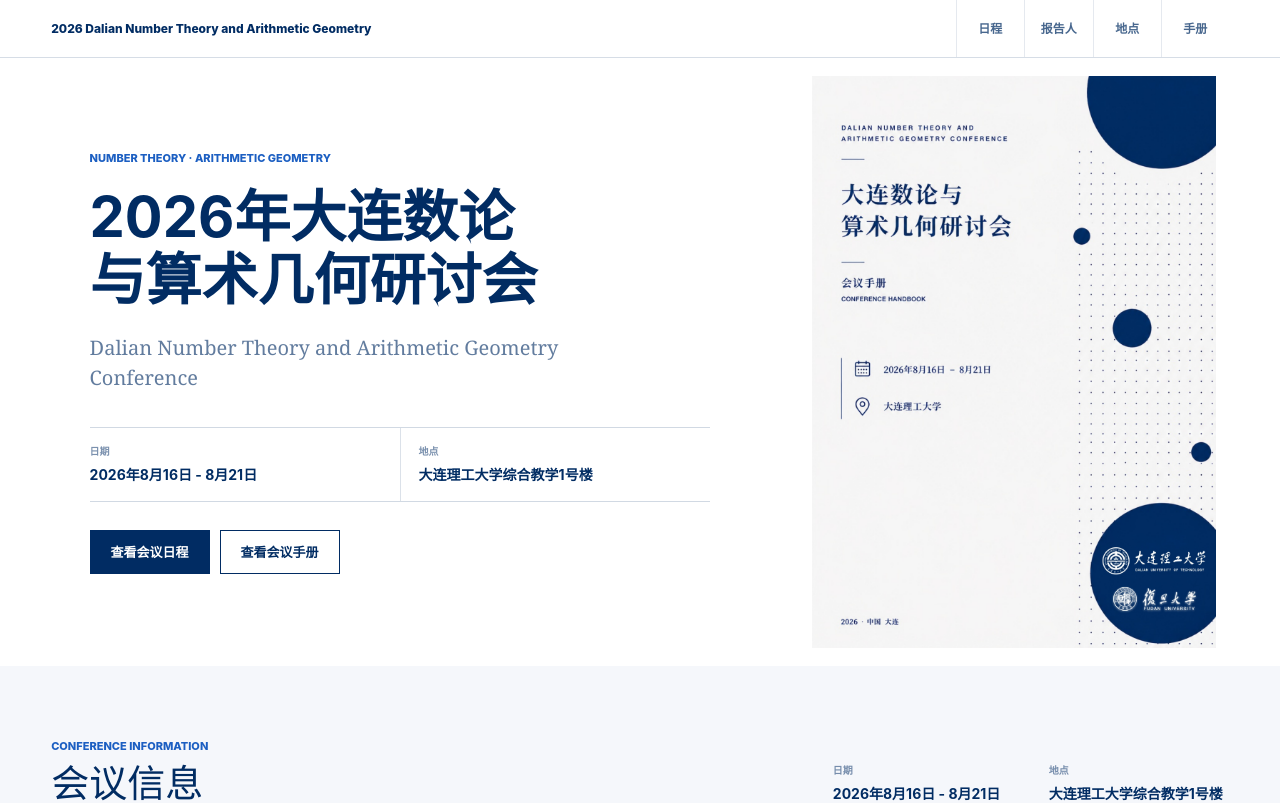
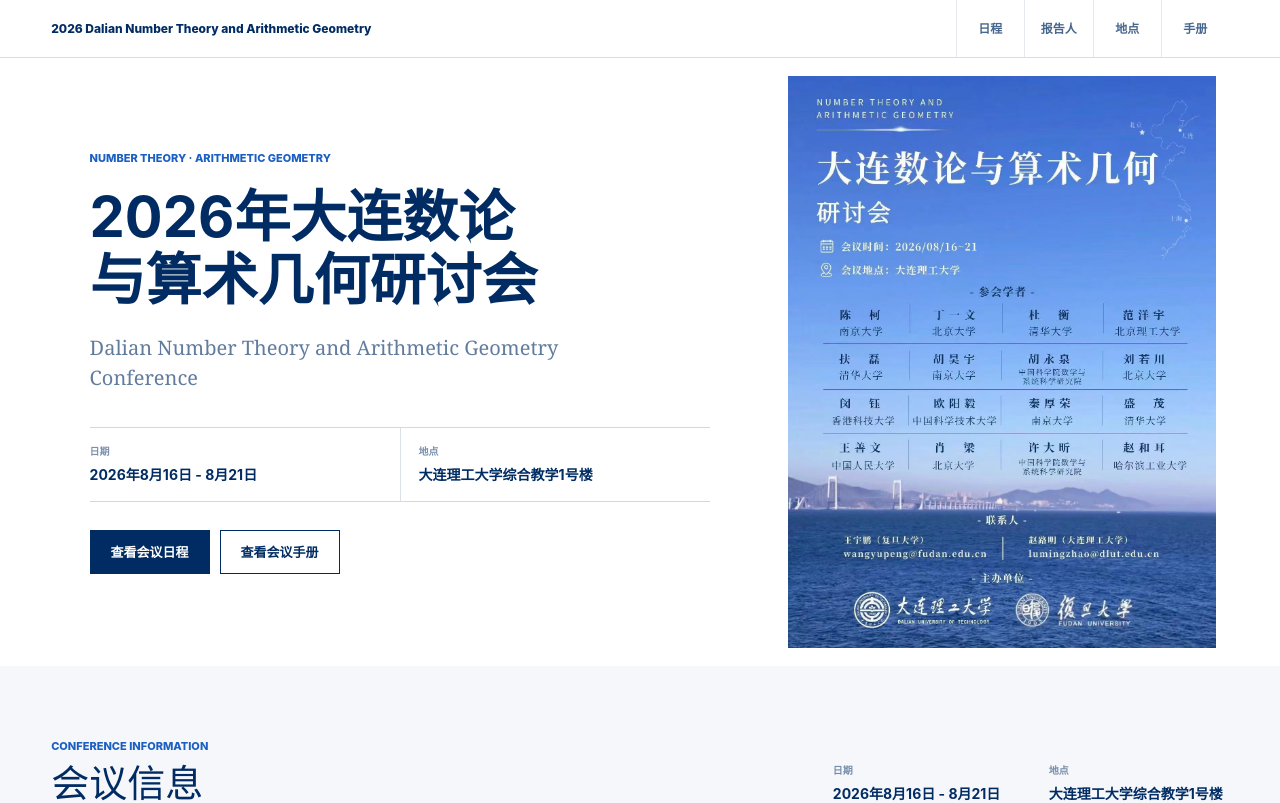
Before and after one commit to Enhui000/mathwesite, a Next.js app: page / in a window 1280 px wide. Shown: the top 803 px of the page. Built offline with nearby package versions, Linux system fonts and the light colour scheme.

Commit message:
Replace homepage cover with conference poster

```diff
--- a/app/globals.css
+++ b/app/globals.css
@@ -3901,7 +3901,7 @@
 .static-conference-hero {
   align-items: center;
   background-color: #ffffff;
-  background-image: url("/handbook-final/page-01.png");
+  background-image: url("/conference-poster.jpg");
   background-position: right 5vw center;
   background-repeat: no-repeat;
   background-size: auto 94%;
```
Also changed, not shown: public/conference-poster.jpg (added).
